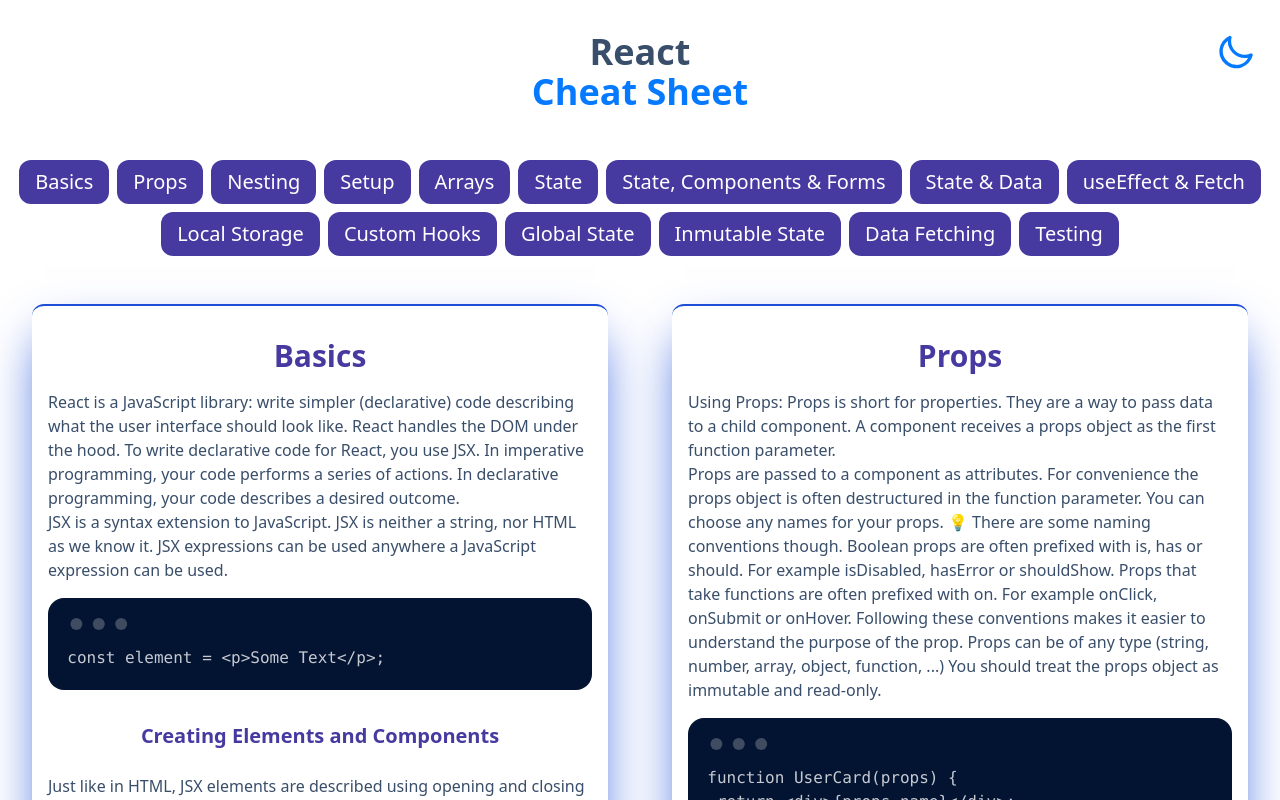
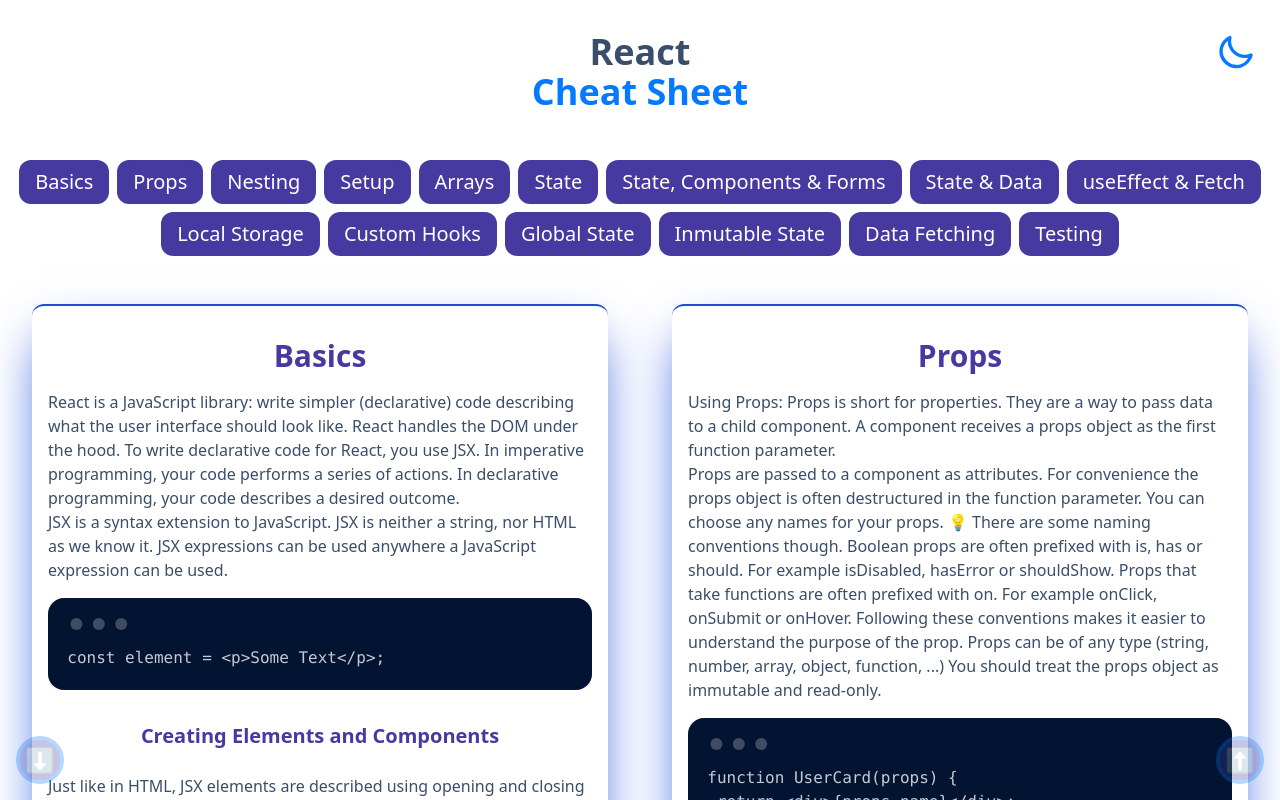
Before and after one commit to MariaRiosNavarro/react_cheat_sheet, a React (Vite) app: page / in a window 1280 px wide. Shown: the top 800 px of the page. Built offline with nearby package versions, Linux system fonts and the light colour scheme.

Commit message:
add scrolls to top & bottom

```diff
--- /dev/null
+++ b/src/components/ScrollTo.jsx
@@ -0,0 +1,43 @@
+import { useState } from "react";
+
+const ScrollTo = ({ top }) => {
+  const [scroll, setScroll] = useState(false);
+
+  const handleScroll = () => {
+    if (scroll) {
+      if (top) {
+        window.scrollTo({ top: 0, behavior: "smooth" });
+      } else {
+        window.scrollTo({
+          top: document.body.scrollHeight,
+          behavior: "smooth",
+        });
+      }
+      setScroll(false);
+    }
+  };
+
+  return (
+    <div>
+      <input
+        type="checkbox"
+        id={`scrollTo${top ? "Top" : "Bottom"}`}
+        className="hidden"
+        onChange={() => setScroll(!scroll)}
+        checked={scroll}
+      />
+
+      <label
+        htmlFor={`scrollTo${top ? "Top" : "Bottom"}`}
+        className={`fixed p-4 bottom-4 ${
+          top ? "right-4" : "left-4"
+        } opacity-30 text-2xl w-12 h-12 rounded-full text-center cursor-pointer hover:opacity-100 bg-secondary border-4 border-primary btn-secondary flex items-center justify-center z-10`}
+        onClick={handleScroll}
+      >
+        {top ? "⬆" : "⬇"}
+      </label>
+    </div>
+  );
+};
+
+export default ScrollTo;
--- a/src/pages/Home.jsx
+++ b/src/pages/Home.jsx
@@ -2,12 +2,14 @@ import Card from "../components/Card";
 import Header from "../components/Header";
 import Navigation from "../components/Navigation";
 import { reactArray } from "../db/reactArray";
+import ScrollTo from "../components/ScrollTo";
 
 const Home = () => {
   return (
     <>
       <Header />
       <Navigation />
+      <ScrollTo top={true} />
       <section>
         <div className="grid md:grid-cols-2">
           {reactArray.map((item) => (
@@ -15,6 +17,7 @@ const Home = () => {
           ))}
         </div>
       </section>
+      <ScrollTo top={false} />
     </>
   );
 };
```
